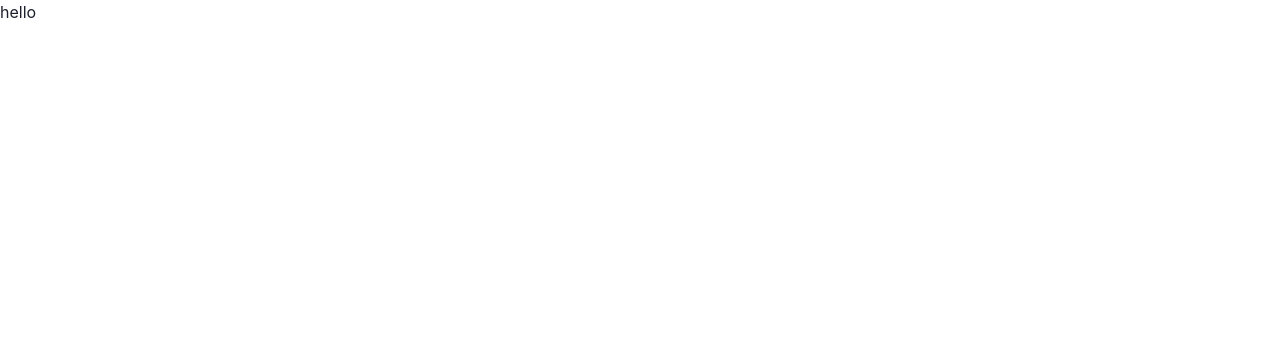
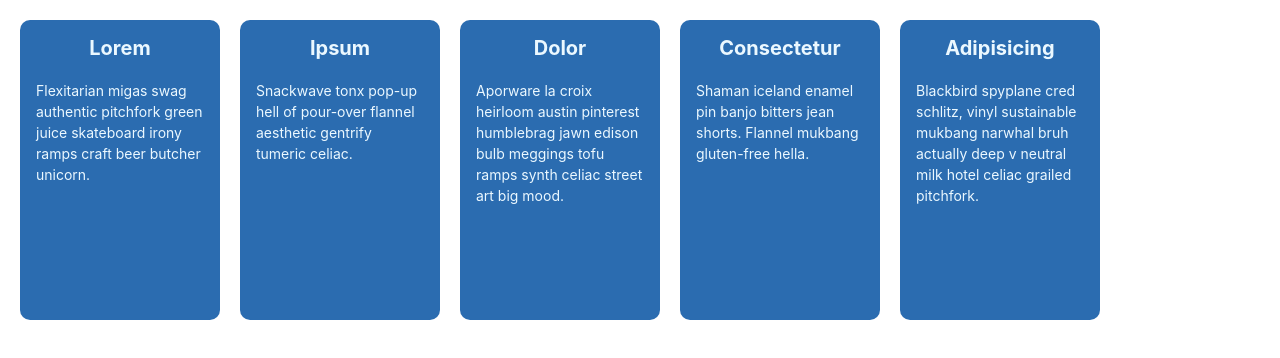
Before and after one commit to EdwinSch/custom-widgets-poc, a React (Vite) app: page / in a window 1280 px wide. Shown: the top 358 px of the page. Built offline with nearby package versions, Linux system fonts and the light colour scheme.

Commit message:
add: components and mapping from data

```diff
--- a/src/App.css
+++ b/src/App.css
@@ -0,0 +1,3 @@
+.inspect {
+  border: solid red 1px;
+}
--- a/src/App.jsx
+++ b/src/App.jsx
@@ -1,11 +1,23 @@
 import { useState } from "react";
+import { Flex, Box } from "@chakra-ui/react";
+
+import Widget from "./components/Widget";
+import widgets from "./widgets.js";
 
 import "./App.css";
 
 function App() {
   // const [count, setCount] = useState(0)
 
-  return <h2>hello</h2>;
+  return (
+    <Box as="main" p={5}>
+      <Flex flexWrap="wrap" gap={5}>
+        {widgets.map((widget) => {
+          return <Widget key={widget.id} {...widget} />;
+        })}
+      </Flex>
+    </Box>
+  );
 }
 
 export default App;
--- /dev/null
+++ b/src/components/Widget.jsx
@@ -0,0 +1,23 @@
+import { Box, Heading, Text } from "@chakra-ui/react";
+
+const Widget = ({ name, type, content }) => {
+  return (
+    <Box
+      w={200}
+      h={300}
+      padding={4}
+      borderRadius={10}
+      background="blue.600"
+      color="blue.50"
+    >
+      <Heading as="h2" size="md" textAlign="center" textTransform="capitalize">
+        {name}
+      </Heading>
+      <Text pt={5} fontSize="sm">
+        {content}
+      </Text>
+    </Box>
+  );
+};
+
+export default Widget;
--- a/src/widgets.js
+++ b/src/widgets.js
@@ -18,7 +18,7 @@ const widgets = [
     name: "dolor",
     type: "weather",
     content:
-      "aporware la croix heirloom austin pinterest humblebrag jawn edison bulb meggings tofu ramps synth celiac street art big mood.",
+      "Aporware la croix heirloom austin pinterest humblebrag jawn edison bulb meggings tofu ramps synth celiac street art big mood.",
   },
   {
     id: 4,
```
